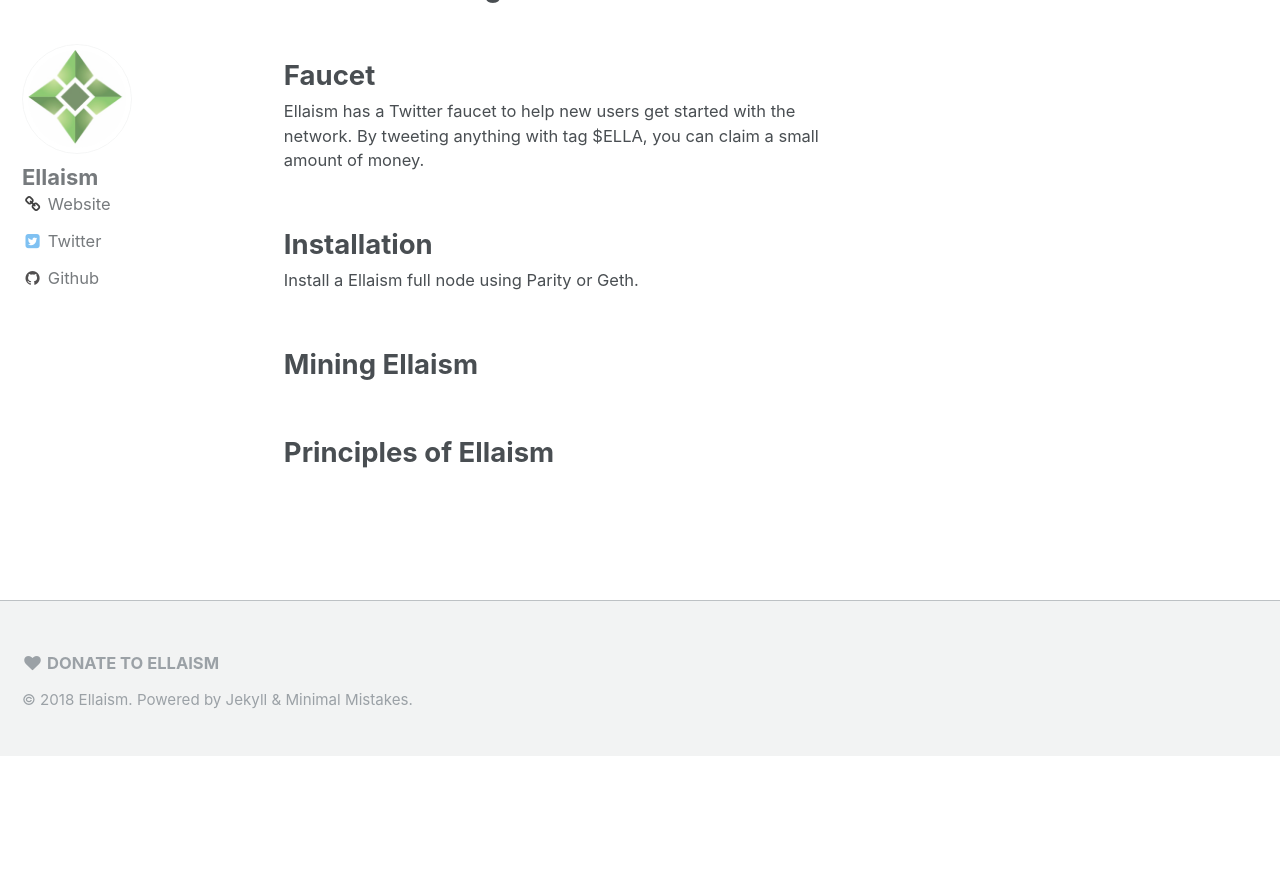
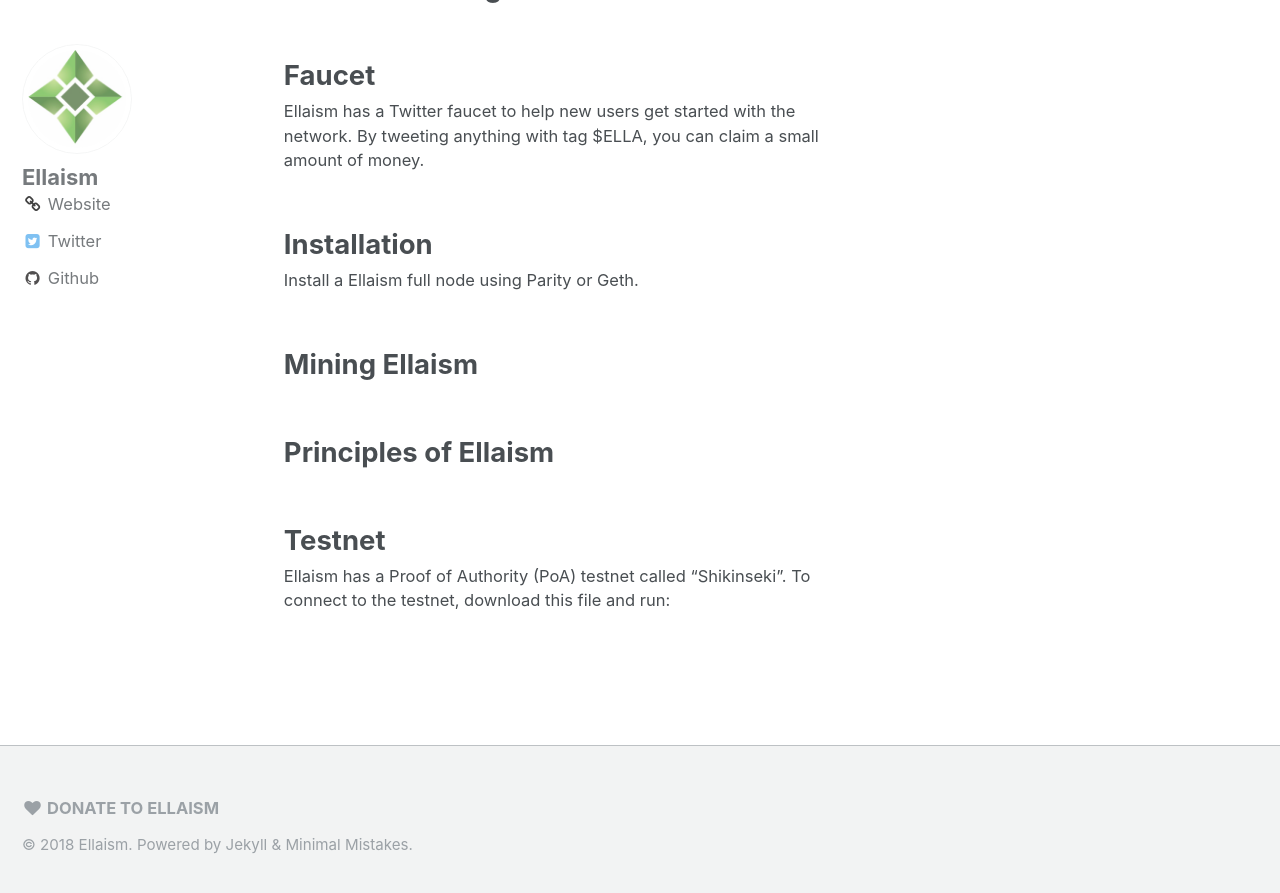
Before and after one commit to ellaism/ellaism.org, a Jekyll site: the page built from _pages/collection-archive.html, in a window 1280 px wide and 900 px high, scrolled down 611 px. Shown: the top 893 px of the window. Built offline with Jekyll 4.4.1, drawn with Linux system fonts in a browser that asks for light colours; before the commit the page ends 1367 px from its top, so only the background shows below that.

Commit message:
Add testnet documentation

````diff
--- a/_data/navigation.yml
+++ b/_data/navigation.yml
@@ -45,6 +45,8 @@
         url: /dapps/
       - title: "Faucet"
         url: /faucet/
+      - title: "Testnet"
+        url: /testnet/
 
   - title: Meta
     children:
--- /dev/null
+++ b/_docs/testnet.md
@@ -0,0 +1,18 @@
+---
+title: "Testnet"
+permalink: /testnet/
+modified: 2018-03-05
+---
+
+Ellaism has a Proof of Authority (PoA) testnet called "Shikinseki". To connect to the testnet, download [this file](https://github.com/ellaism/parity-config/blob/master/shikinseki.json) and run:
+
+```
+parity --chain shikinseki.json
+```
+
+We choose PoA consensus algorithm because it provides a stable experience. It is known that PoW testnets can be unstable due to lack of nodes. And please note that the testnet might be restarted at any time with all states cleared. Don't use it to store anything important.
+
+Additional facilities you can use on the testnet:
+
+* Explorer: [https://explorer.testnet.ellaism.org](https://explorer.testnet.ellaism.org)
+* JSONRPC Endpoint: [https://jsonrpc.testnet.ellaism.org](https://jsonrpc.testnet.ellaism.org)
````
